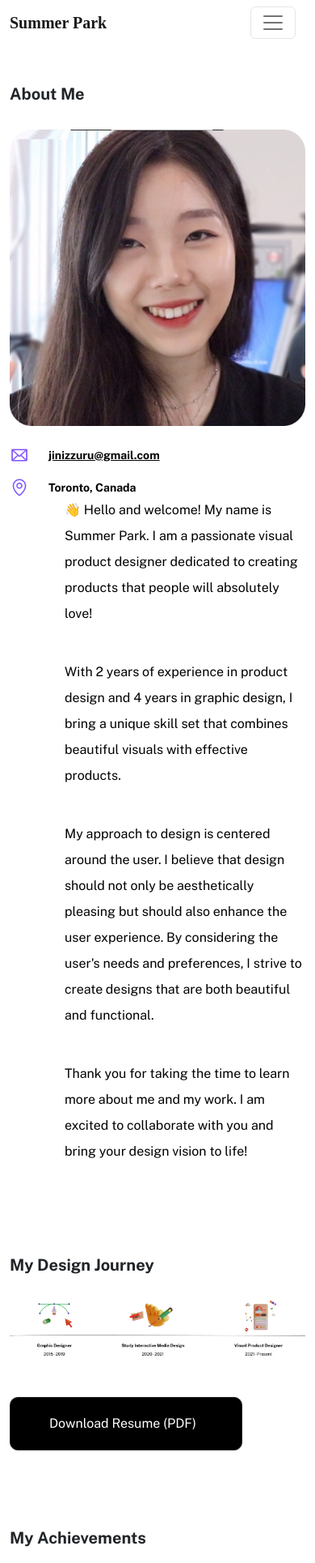
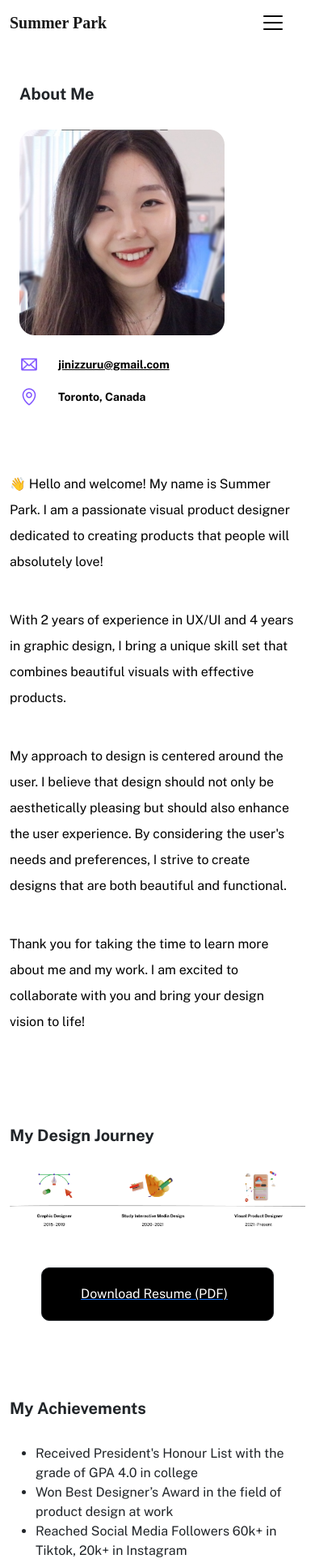
Before and after one commit to jinparkdesign/summerjinpark, a Next.js app: page /about in a window 390 px wide. Shown: the top 1930 px of the page at 81% size. Built offline with nearby package versions, Linux system fonts and the light colour scheme; a web font is replaced by a local one.

Commit message:
About page mobile

```diff
--- a/components/About/about-me.tsx
+++ b/components/About/about-me.tsx
@@ -6,13 +6,18 @@ import MapPin from "@/public/MapPin.png";
 
 const AboutMe = () => {
   return (
-    <div className="mt-5">
+    <div className="mt-5 container">
       <h2 className={styles.header}>About Me</h2>
 
       <div>
         <div className="row">
           <div className="col-md-3">
-            <Image src={profile} alt="Jin Park" fill className="image" />
+            <Image
+              src={profile}
+              alt="Jin Park"
+              fill
+              className={`image ${styles.profilePic}`}
+            />
 
             <div className="d-flex align-items-center mt-4">
               <Image
@@ -49,9 +54,9 @@ const AboutMe = () => {
             </p>
             <br />
             <p className={styles.aboutText}>
-              With 2 years of experience in product design and 4 years in
-              graphic design, I bring a unique skill set that combines beautiful
-              visuals with effective products.
+              With 2 years of experience in UX/UI and 4 years in graphic design,
+              I bring a unique skill set that combines beautiful visuals with
+              effective products.
             </p>
             <br />
 
--- a/components/About/achievement.tsx
+++ b/components/About/achievement.tsx
@@ -2,7 +2,7 @@ import styles from "../../styles/aboutMe.module.css";
 
 const Achievement = () => {
   return (
-    <div className={styles.achievementContainer}>
+    <div className={`cotainer ${styles.achievementContainer}`}>
       <div className="row gx-5">
         <div className="col-md-6">
           <h2 className={styles.header}>My Achievements</h2>
@@ -20,7 +20,7 @@ const Achievement = () => {
             <li>Launched Android app and reached10k+ download organically</li>
           </ul>
         </div>
-        <div className="col-md-6">
+        <div className={`col-md-6 ${styles.whenNotAtWorkContainer}`}>
           <h2 className={styles.header}>When Not At Work</h2>
           <p>
             When I am not working, I enjoy creating cute digital contents like
--- a/components/About/design-journey.tsx
+++ b/components/About/design-journey.tsx
@@ -16,12 +16,15 @@ const DesignJourney = () => {
         />
       </div>
 
-      <button
-        type="button"
-        className="cta btn btn-dark mt-5 align-items-center d-flex "
+      <a
+        href="resume_summer.pdf"
+        target="_blank"
+        className="align-items-center d-flex align-self-center"
       >
-        <span className="me-2">Download Resume (PDF)</span>
-      </button>
+        <button type="button" className="cta btn btn-dark mt-5">
+          <span className="me-2">Download Resume (PDF)</span>
+        </button>
+      </a>
     </div>
   );
 };
--- a/components/footer.tsx
+++ b/components/footer.tsx
@@ -7,7 +7,7 @@ import backToTop from "@/public/backToTop.png";
 const Footer = () => {
   return (
     <div
-      className={`${styles.footerContainer} d-flex flex-column justify-content-center align-items-center position-relative`}
+      className={`${styles.footerContainer} d-flex flex-column justify-content-center align-items-center position-relative text-center`}
     >
       <p>Thank you for your time! Please feel free to contact me.</p>
       <div className="d-flex">
--- a/components/header.tsx
+++ b/components/header.tsx
@@ -1,5 +1,7 @@
 import Link from "next/link";
 import styles from "./../styles/header.module.css";
+import mobileMenu from "@/public/mobile-menu.png";
+import Image from "next/image";
 
 const Header = ({ activePage }: { activePage: string }) => {
   return (
@@ -11,7 +13,7 @@ const Header = ({ activePage }: { activePage: string }) => {
           <span className={styles.mainLogo}>Summer Park</span>
         </a>
         <button
-          className="navbar-toggler"
+          className="navbar-toggler border-0 transition-none"
           type="button"
           data-bs-toggle="collapse"
           data-bs-target="#navbarNavAltMarkup"
@@ -19,7 +21,7 @@ const Header = ({ activePage }: { activePage: string }) => {
           aria-expanded="false"
           aria-label="Toggle navigation"
         >
-          <span className="navbar-toggler-icon"></span>
+          <Image src={mobileMenu} alt={"mobileMenu"} width={32} height={32} />
         </button>
       </div>
       <div className="collapse navbar-collapse" id="navbarNavAltMarkup">
--- a/styles/aboutMe.module.css
+++ b/styles/aboutMe.module.css
@@ -25,3 +25,24 @@
 .achievementContainer {
   margin-top: 96px;
 }
+
+.profilePic {
+  max-width: 254px;
+}
+
+@media (max-width: 575.98px) {
+  .aboutContainer {
+    padding-left: 0px;
+    margin-top: 80px;
+  }
+
+  .whenNotAtWorkContainer {
+    margin-top: 48px;
+    margin-bottom: 48px;
+  }
+
+  .designJourneyContainer {
+    display: flex;
+    flex-direction: column;
+  }
+}
--- a/styles/footer.module.css
+++ b/styles/footer.module.css
@@ -9,3 +9,9 @@
   right: 0px;
   top: 48px;
 }
+
+@media (max-width: 575.98px) {
+  .backToTop {
+    top: 106px;
+  }
+}
--- a/styles/globals.css
+++ b/styles/globals.css
@@ -62,3 +62,8 @@ p {
 .lh-30 {
   line-height: 30px;
 }
+
+.transition-none {
+  transition: none !important;
+  box-shadow: none !important;
+}
```
Also changed, not shown: public/mobile-menu.png (added), 1 other file (tests, documents, lock files or other folders).
